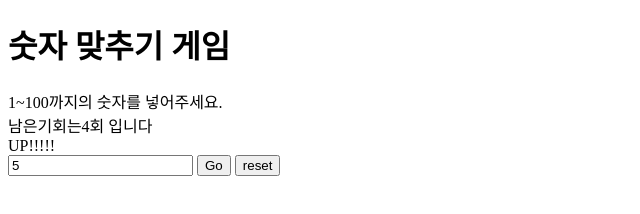
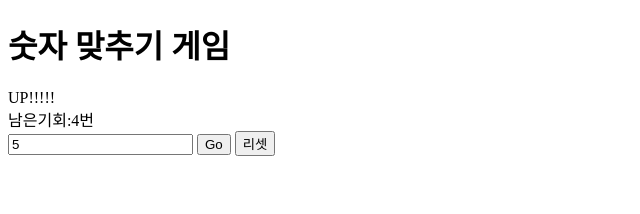
Before and after one commit to dbdudwls1001/upDownGame, a plain HTML site: page index.html in a window 1280 px wide. Both pictures are taken after typing "5" into the empty fields and a click on the button "Go". Shown: the whole page, without its empty margins (0-640 px from the left). Drawn offline with Linux system fonts and the light colour scheme.

Commit message:
reset, history updata

```diff
--- a/index.html
+++ b/index.html
@@ -11,15 +11,14 @@
 
 <body>
     <h1>숫자 맞추기 게임</h1>
-    <div>
-        <div id="limit-area">1~100까지의 숫자를 넣어주세요.</div>
-        <div id="chances-area"></div>
-        <div id="result-area">남은찬스는?</div>
-    </div>
+
+    <div id="result-area">남은기회:5번</div>
+    <div id="chances-area"></div>
+
     <div>
         <input type="number" id="user-input" />
         <button id="play-button">Go</button>
-        <button id="reset-button">reset</button>
+        <button id="reset-button">리셋</button>
     </div>
 
 
--- a/main.js
+++ b/main.js
@@ -5,22 +5,24 @@
 //랜덤번호가 유저번호보다 크면  Up                      - 완료
 //리셋버튼을 누르면 게임이 리셋된다                      - 완료
 //5회의 기회를 다쓰면 게임이 끝난다(버튼이 disable한다.)  - 완료
-//유저가 1~100범위 밖에 숫자를 입력하면 알려준다, 기회를 깍지 않는다.
-//유저가 이미 입력한 숫자를 입력하면, 알려준다 , 기회를 깍지 않는다.
+//유저가 1~100범위 밖에 숫자를 입력하면 알려준다, 기회를 깍지 않는다.       - 완료
+//유저가 이미 입력한 숫자를 입력하면, 알려준다 , 기회를 깍지 않는다.        - 완료
 
 let computerNum = 0;    //랜덤 번호를 받는 변수
 let playButton = document.getElementById("play-button");    //고 버튼에 아이디를 가져옴ㅋdocument는 html자체를 뜻함
 let userInput = document.getElementById("user-input");      //유저가 입력한 번호를 함수에 담는다(인풋한 숫자)
 let resultArea = document.getElementById("result-area");    //결과값에 표시
 let resetButton = document.getElementById("reset-button");  //리셋버튼 아이디 가져오기
-let chancesArea = document.getElementById("chances-area");  //남은 기회를 함수에 담는다
-let limitArea = document.getElementById("limit-area");      //리미트 테스트 들어갈 자리
 let chances = 5;
 let gameOver = false;
+let chancesArea = document.getElementById("chances-area");  //남은 기회를 함수에 담는다
+let histrory = []                                           //이전에 시도한 숫자를 확인하기 위해 배열 형식으로 작성
 
 playButton.addEventListener("click", play);
 resetButton.addEventListener("click", reset);
-
+userInput.addEventListener("focus", function(){
+    userInput.value = "";
+})                                                          // focus이벤트 넣어 마우스로 클릭시 초기화 된다.
 
 function pickRandomNum() {
     computerNum = Math.floor(Math.random() * 100 + 1); //Math.floor -> 소수점 뒷자리를 자른다.
@@ -32,23 +34,34 @@ function play() {
     let uservalue = userInput.value;
     console.log(uservalue);
 
-    if (userInput < 1 || uservalue > 100 || uservalue == "") {
-        limitArea.textContent = '범위 내 숫자를 입력해 주세요.';
-        chancesArea.textContent = `남은기회는${chances}회 입니다`;
-        resultArea.textContent = "";
-    } else {
+    if (uservalue < 0 || uservalue > 100 || uservalue == "") {
+        resultArea.textContent = '1과 100사이에 숫자를 입력해 주세요';
+        return;
+    }
+    if(histrory.includes(uservalue)){                           //.includes가 포함되어 있는지를 확인
+        resultArea.textContent = "이미 입력한 숫자입니다.";
+        return;
+    }
+
+
     chances--;
-        chancesArea.textContent = `남은기회는${chances}회 입니다`;
+    chancesArea.textContent = `남은기회:${chances}번`;
+
     if (uservalue < computerNum) {
         resultArea.textContent = "UP!!!!!";
+
     } else if (uservalue > computerNum) {
         resultArea.textContent = "Down!!!!!";
     } else {
         resultArea.textContent = "정답!";
         chancesArea.textContent = "";
-            playButton.disabled = true;
+        gameOver = true;
 
     }
+
+    histrory.push(uservalue);                           //history에 이전 입력 값을 넣어 준다.
+    console.log(histrory);
+
 
     if (chances < 1) {
         gameOver = true;
@@ -57,19 +70,19 @@ function play() {
     if (gameOver == true) {
         playButton.disabled = true;
     }
-    }
+
 
 }
 
 function reset() {
     //user 인풋창이 깨끗이 정리 되어야함
     userInput.value = "";   //빈값을 넣어준다
+    pickRandomNum();        //새로운 랜덤값을 부여한다.
+    resultArea.textContent = "";
     playButton.disabled = false;
     chances = 5; //찬스초기화
-    chancesArea.textContent = `남은기회는${chances}회 입니다.`;
+    chancesArea.textContent = `남은기회:${chances}번`;
     //새로운 번호가 랜덤 번호를 생성한다.
-    pickRandomNum();        //새로운 랜덤값을 부여한다.
-    resultArea.textContent = "";
 
 }
 
```
Lines whose indentation alone changed are shown as unchanged.
